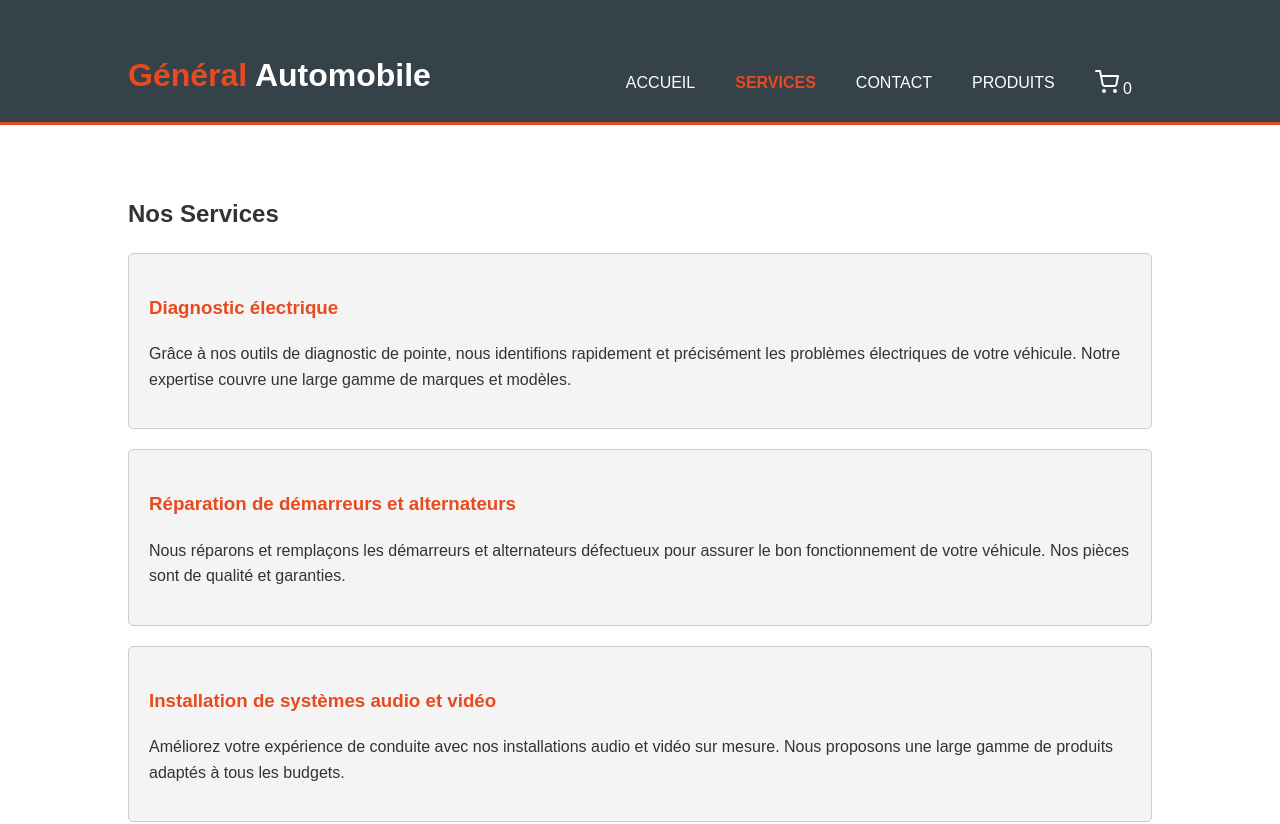
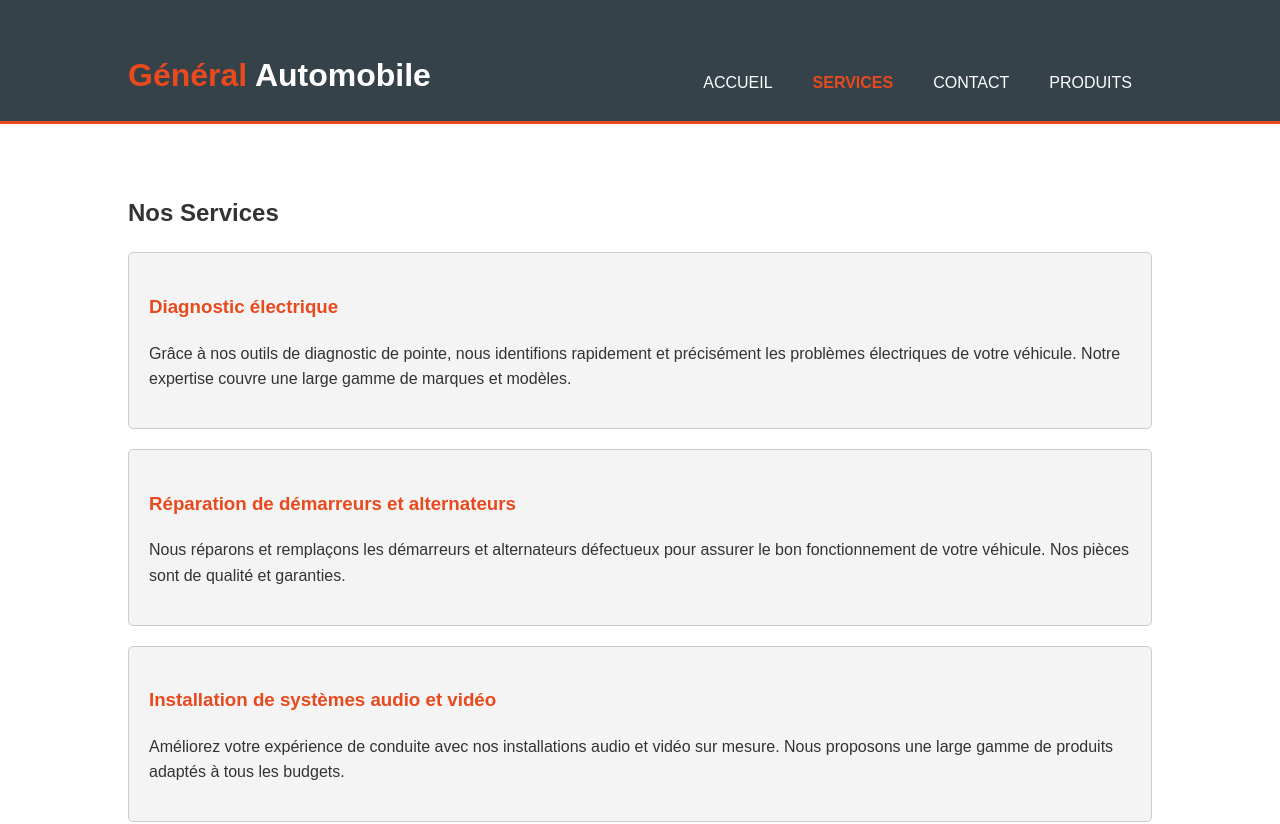
Before and after one commit to PapaAmad/reparation-voitures, a website: page public/Services.html in a window 1280 px wide. Shown: the top 824 px of the page. Drawn offline with Linux system fonts and the light colour scheme.

Commit message:
normalisation

```diff
--- a/public/Services.html
+++ b/public/Services.html
@@ -117,14 +117,6 @@
             <li class="current"><a href="Services.html">Services</a></li>
             <li><a href="Contacts.html">Contact</a></li>
             <li><a href="Produits.html">Produits</a></li>
-            <li><a href="Produits.html" id="cart-icon">
-              <svg xmlns="http://www.w3.org/2000/svg" width="24" height="24" viewBox="0 0 24 24" fill="none" stroke="currentColor" stroke-width="2" stroke-linecap="round" stroke-linejoin="round">
-                  <circle cx="9" cy="21" r="1"></circle>
-                  <circle cx="20" cy="21" r="1"></circle>
-                  <path d="M1 1h4l2.68 13.39a2 2 0 0 0 2 1.61h9.72a2 2 0 0 0 2-1.61L23 6H6"></path>
-              </svg>
-              <span id="cart-count">0</span>
-          </a></li>
           </ul>
         </nav>
       </nav>
```
Also changed, not shown: public/Contacts.html (+0 -8 lines), public/index.html (+0 -8 lines).
